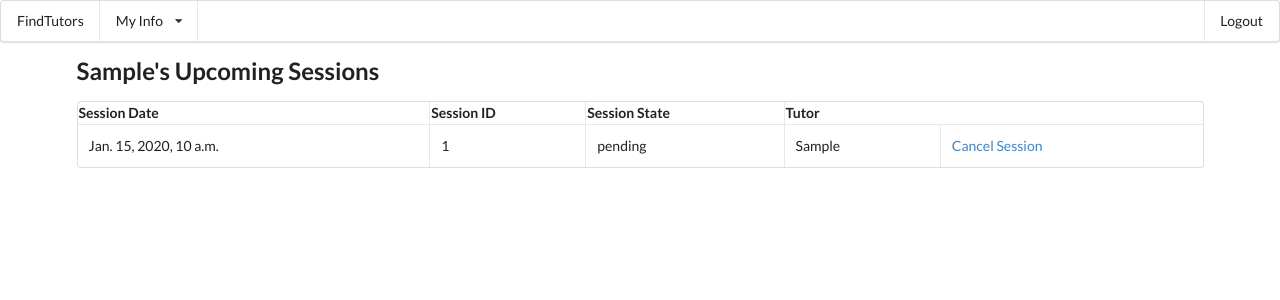
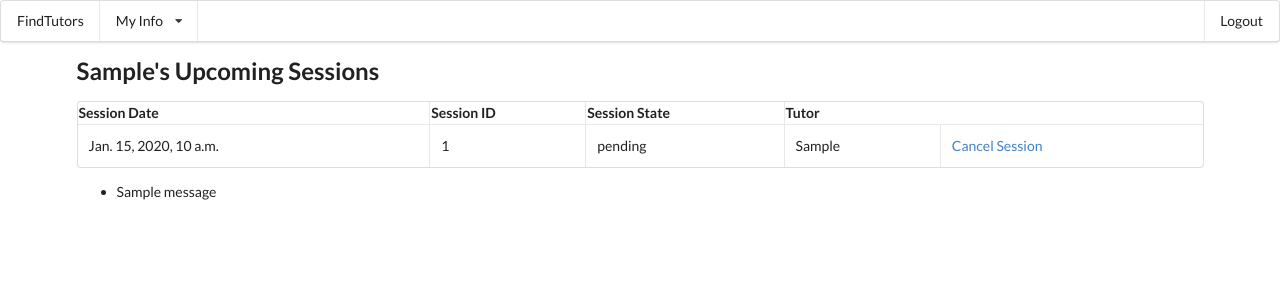
Before and after one commit to lotszfung3/Tutoria, a Django app: template mainApp/templates/mainApp/viewUpcomingSessions.html in a window 1280 px wide. Shown: the top 300 px of the page. Run offline with Django 3.2, Linux system fonts and the light colour scheme; the template is opened without the code that fills it: most values are stand-ins (such as "Sample title", 1, 10 or a date in 2020); one stand-in notice (Sample message) is shown; some libraries are stand-ins or nearby versions.

Commit message:
prevent students from cancelling a 'soon' session

```diff
--- a/mainApp/templates/mainApp/viewUpcomingSessions.html
+++ b/mainApp/templates/mainApp/viewUpcomingSessions.html
@@ -42,4 +42,11 @@
 {% else %}
 	<p>No sessions currently booked</p>
 {% endif %}
+{% if messages %}
+<ul class="messages">
+    {% for message in messages %}
+    <li{% if message.tags %} class="{{ message.tags }}"{% endif %}>{{ message }}</li>
+    {% endfor %}
+</ul>
+{% endif %}
 {% endblock %}
```
Also changed, not shown: mainApp/views.py (+7 -3 lines).
